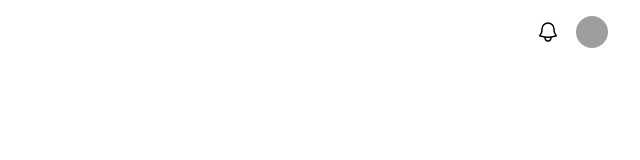
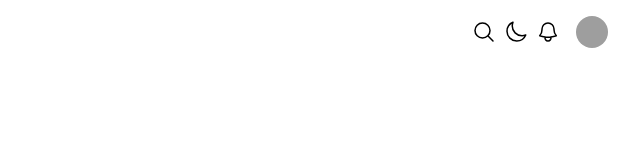
Before and after one commit to Christiano0407/css_Tailwind, a website: page public/index.html in a window 1280 px wide. Shown: the full height of the page, 640-1280 px from the left. Drawn offline with Linux system fonts and the light colour scheme; grey boxes are pictures that could not be loaded.

Commit message:
add new buttons

```diff
--- a/public/index.html
+++ b/public/index.html
@@ -117,6 +117,46 @@
             <div
               class="absolute inset-y-0 right-0 flex items-center pr-2 sm:static sm:inset-auto sm:ml-6 sm:pr-0"
             >
+              <button
+                type="button"
+                class="rounded-full bg-gray-800 p-1 hover:text-white focus:outline-none focus:ring-2 focus:ring-white focus:ring-offset-2 focus:ring-offset-gray-800"
+                id="idBtnSearch"
+              >
+                <svg
+                  xmlns="http://www.w3.org/2000/svg"
+                  fill="none"
+                  viewBox="0 0 24 24"
+                  stroke-width="1.5"
+                  stroke="currentColor"
+                  class="w-6 h-6"
+                >
+                  <path
+                    stroke-linecap="round"
+                    stroke-linejoin="round"
+                    d="M21 21l-5.197-5.197m0 0A7.5 7.5 0 105.196 5.196a7.5 7.5 0 0010.607 10.607z"
+                  />
+                </svg>
+              </button>
+              <button
+                type="button"
+                class="rounded-full bg-gray-800 p-1 hover:text-white focus:outline-none focus:ring-2 focus:ring-white focus:ring-offset-2 focus:ring-offset-gray-800"
+                id="idBtnMoon"
+              >
+                <svg
+                  xmlns="http://www.w3.org/2000/svg"
+                  fill="none"
+                  viewBox="0 0 24 24"
+                  stroke-width="1.5"
+                  stroke="currentColor"
+                  class="w-6 h-6"
+                >
+                  <path
+                    stroke-linecap="round"
+                    stroke-linejoin="round"
+                    d="M21.752 15.002A9.718 9.718 0 0118 15.75c-5.385 0-9.75-4.365-9.75-9.75 0-1.33.266-2.597.748-3.752A9.753 9.753 0 003 11.25C3 16.635 7.365 21 12.75 21a9.753 9.753 0 009.002-5.998z"
+                  />
+                </svg>
+              </button>
               <!-- Notifications-->
               <button
                 type="button"
@@ -159,14 +199,9 @@
                     />
                   </button>
                 </div>
-                <!-- Dropdown menu, show/hide based on menu state.
-            Entering: "transition ease-out duration-100"
-              From: "transform opacity-0 scale-95"
-              To: "transform opacity-100 scale-100"
-            Leaving: "transition ease-in duration-75"
-              From: "transform opacity-100 scale-100"
-              To: "transform opacity-0 scale-95"
-          -->
+                <!-- Dropdown menu, show/hide based on menu state. Entering: "transition ease-out duration-100"
+              From: "transform opacity-0 scale-95"  To: "transform opacity-100 scale-100" Leaving: "transition ease-in duration-75"
+              From: "transform opacity-100 scale-100" To: "transform opacity-0 scale-95" -->
                 <div
                   class="absolute right-0 z-10 mt-2 w-48 origin-top-right rounded-md bg-white py-1 shadow-lg ring-black ring-1 ring-opacity-5 focus:outline-none hidden"
                   role="menu"
--- a/src/js/index.js
+++ b/src/js/index.js
@@ -7,6 +7,7 @@ const user = document.querySelector(`#user-menu-button`);
 const dropdownNotification = document.querySelector(`#idDropdownPlus`);
 const svgPlus = document.querySelector(`#idSvgPlus`);
 const svg = document.querySelector(`#idSvg`);
+const btnMoon = document.querySelector(`#idBtnMoon`);
 
 //** === Events === */
 
```
